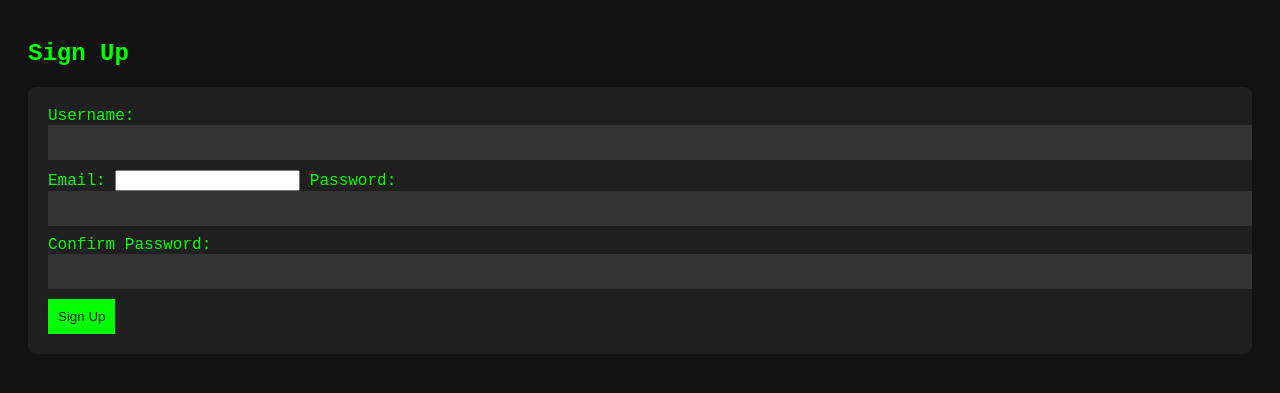
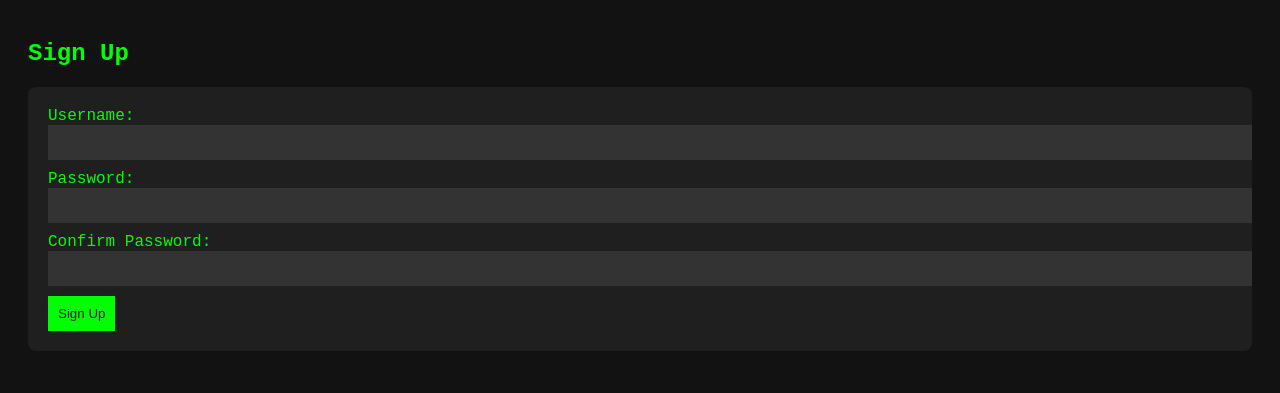
Before and after one commit to Ani07-05/santheCTF, a Django app: page /signup/ in a window 1280 px wide. Shown: the part 46-439 px from the top of the page. Run offline with Django 5.2, Linux system fonts and the light colour scheme.

Commit message:
workkingasofnow

```diff
--- a/ctf/templates/ctf/signup.html
+++ b/ctf/templates/ctf/signup.html
@@ -7,8 +7,8 @@
     <label for="username">Username:</label>
     <input type="text" name="username" id="username" required>
 
-    <label for="email">Email:</label>
-    <input type="email" name="email" id="email" required>
+    <!-- <label for="email">Email:</label>
+    <input type="email" name="email" id="email" required> -->
 
     <label for="password1">Password:</label>
     <input type="password" name="password1" id="password1" required>
```
